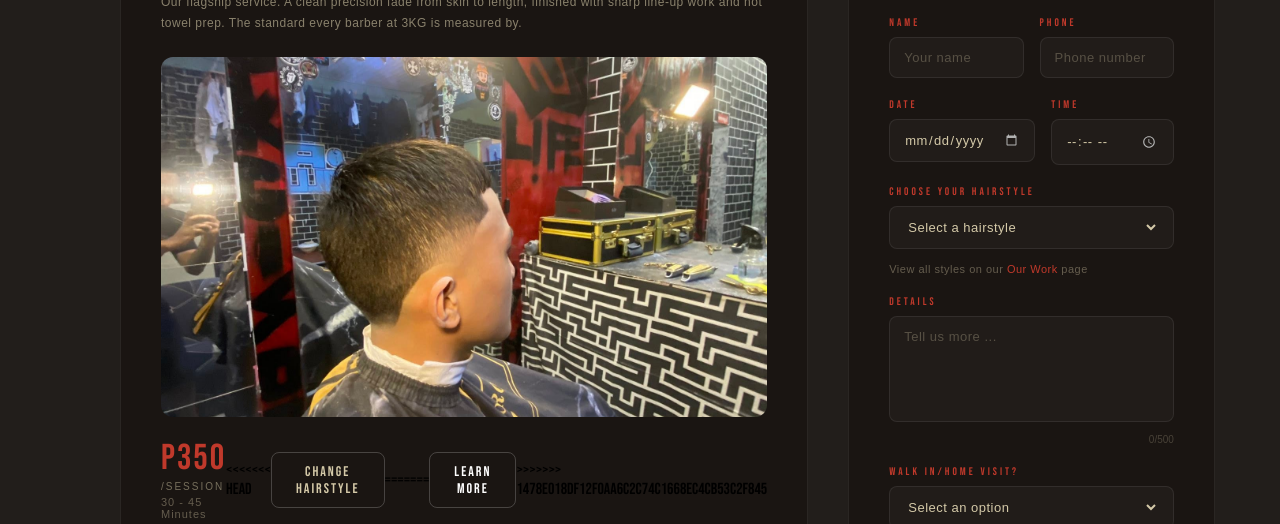
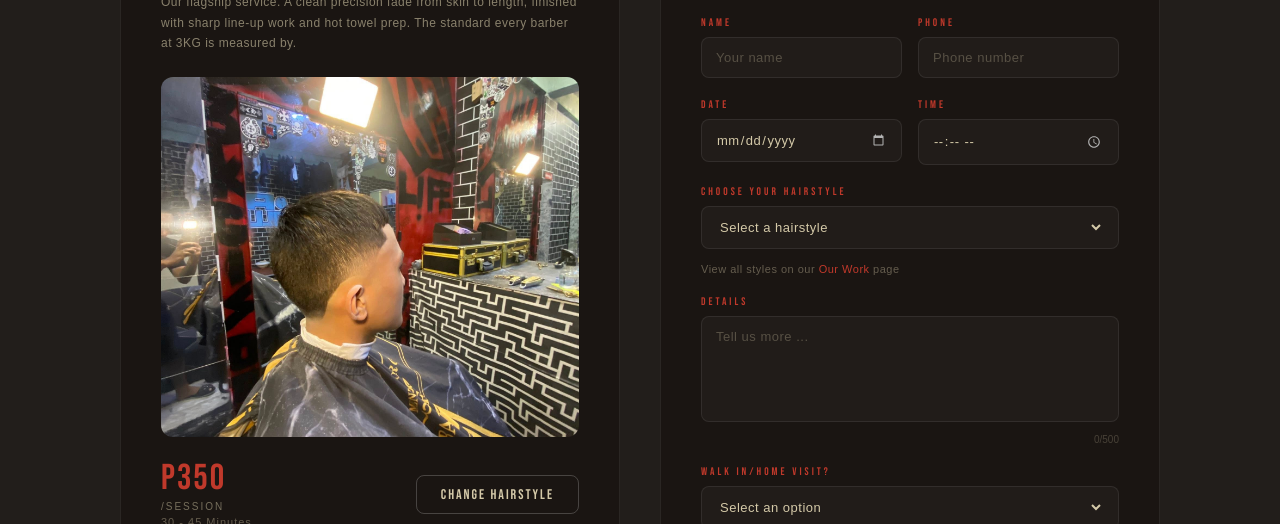
Before and after one commit to Conessss/3kg-Babershop, a website: page public/book.html in a window 1280 px wide. Shown: the part 276-800 px from the top of the page. Drawn offline with Linux system fonts and the light colour scheme.

```diff
--- a/public/book.html
+++ b/public/book.html
@@ -405,12 +405,7 @@
                 <span class="booking-price-label">/SESSION</span>
                 <span class="booking-time">30 - 45 Minutes</span>
             </div>
-<<<<<<< HEAD
-            <button class="learn-more-btn"><a href = "our_work.html" style="text-decoration: none; color: inherit;">  CHANGE HAIRSTYLE</a></button>
-=======
-            <button class="learn-more-btn"><a href="our_work.html" style="text-decoration: none; color: white;
-                                               ">LEARN MORE</a></button>
->>>>>>> 1478e018df12f0aa6c2c74c1668ec4cb53c2f845
+<button class="learn-more-btn"><a href = "our_work.html" style="text-decoration: none; color: inherit;">  CHANGE HAIRSTYLE</a></button>
         </div>
     </div>
 
```
